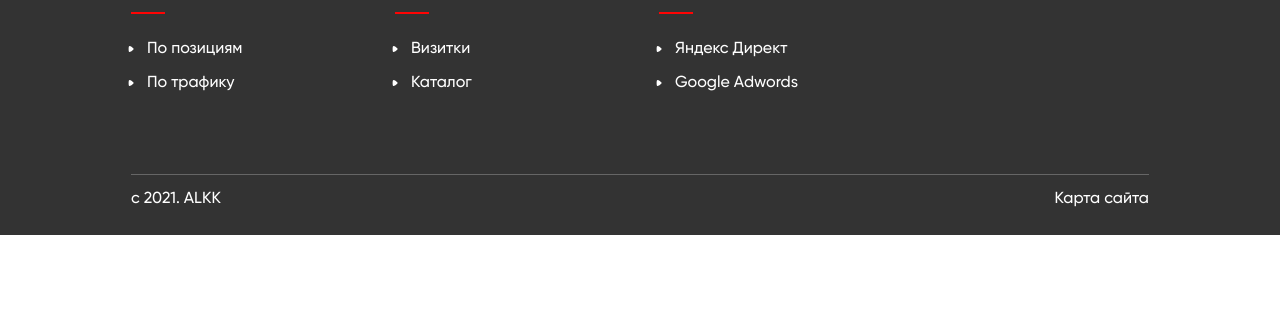
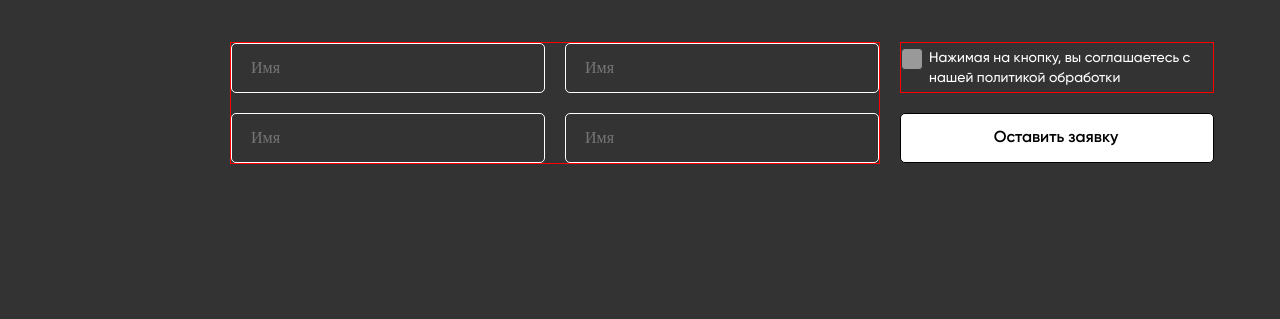
Before and after one commit to Kir1806/alkk, a website built with webpack: page src/index.html in a window 1280 px wide. Shown: the part 2820-3139 px from the top of the page. Before the commit the page ends 3055 px from the top, so only its background shows below. Built offline with nearby package versions, Linux system fonts and the light colour scheme.

Commit message:
add application_form

```diff
--- /dev/null
+++ b/src/blocks/application-form/__title/application-form__title.css
@@ -0,0 +1,4 @@
+.application-form__title {
+    color: #fff;
+    margin-bottom: 45px;
+}
--- /dev/null
+++ b/src/blocks/application-form/application-form.css
@@ -0,0 +1,8 @@
+@import url('./__title/application-form__title.css');
+@import url('../application/application.css');
+
+.application-form {
+    width: 100%;
+    background-color: #333;
+    padding: 80px 230px;
+}
--- /dev/null
+++ b/src/blocks/application/__button/application__button.css
@@ -0,0 +1,7 @@
+.application__button {
+    grid-area: 2 / 2 / 3 / 3;
+    /* color: #fff; */
+    /* background-color: #ff0404 ; */
+    width: 314px;
+    font-weight: 600;
+}
--- /dev/null
+++ b/src/blocks/application/__checkbox/application__checkbox.css
@@ -0,0 +1,6 @@
+.application__checkbox {
+    grid-area: 1 / 2 / 2 / 3;
+    display: flex;
+    align-items: center;
+    border: 1px solid red;
+}
--- /dev/null
+++ b/src/blocks/application/__input-item/application__input-item.css
@@ -0,0 +1,10 @@
+.application__input-item {
+    width: 314px;
+    height: 50px;
+    padding-left: 19px;
+    padding-top: 15px;
+    padding-bottom: 15px;
+    border-radius: 5px;
+    border: 1px solid #FFF;
+    background-color: transparent;
+}
--- /dev/null
+++ b/src/blocks/application/__input/application__input.css
@@ -0,0 +1,9 @@
+.application__input {
+    grid-area: 1 / 1 / 3 / 2;
+    display: flex;
+    width: 650px;
+    flex-wrap: wrap;
+    flex-direction: row;
+    border: 1px solid red;
+    gap: 20px;
+}
--- /dev/null
+++ b/src/blocks/application/__label/application__label.css
@@ -0,0 +1,8 @@
+.application__label {
+    color: #fff;
+    font-family: 'Gilroy';
+    font-size: 14px;
+    font-style: normal;
+    font-weight: 500;
+    line-height: normal;
+}
--- /dev/null
+++ b/src/blocks/application/application.css
@@ -0,0 +1,15 @@
+@import url('../button/button3.css');
+@import url('./__input/application__input.css');
+@import url('./__input-item/application__input-item.css');
+@import url('./__checkbox/application__checkbox.css');
+@import url('./__label/application__label.css');
+@import url('./__button/application__button.css');
+
+
+.application {
+    display: grid;
+    grid-template-columns: repeat(2, 1fr);
+    grid-template-rows: repeat(2, 1fr);
+    grid-column-gap: 20px;
+    grid-row-gap: 20px;
+}
--- /dev/null
+++ b/src/blocks/button/button3.css
@@ -0,0 +1,19 @@
+.button3 {
+    width: 190px;
+    height: 50px;
+    border-radius: 5px;
+    background: #FFF;
+    color: #000;
+    text-align: center;
+    font-family: 'Gilroy';
+    font-size: 16px;
+    font-style: normal;
+    font-weight: 500;
+    line-height: 150%; /* 24px */
+    padding: 12px 34px 13px 32px;
+    border: 1px solid #000;
+  }
+  .button3:hover {
+    color: #ff0404;
+    border: 1px solid #ff0404;
+  }
--- a/src/index.html
+++ b/src/index.html
@@ -102,7 +102,7 @@
                     <li class="promotion-table__item">Создание резервной копии сайта</li>
                     <li class="promotion-table__item">Поиск и устранение дублей сайта</li>
                     <li class="promotion-table__item">Поиск и удаление битых ссылок</li>
-                    <li class="promotion-table__item">Пропишем тег '<link rel="canonical">'</li>
+                    <li class="promotion-table__item">Пропишем тег &lt;link rel="canonical"&gt;</li>
                     <li class="promotion-table__item">Создадим XML-карту сайта</li>
                 </ul>
                 <ul class="promotion-table__items">
@@ -111,7 +111,7 @@
                     <li class="promotion-table__item">Создание резервной копии сайта</li>
                     <li class="promotion-table__item">Поиск и устранение дублей сайта</li>
                     <li class="promotion-table__item">Поиск и удаление битых ссылок</li>
-                    <li class="promotion-table__item">Пропишем тег '<link rel="canonical">'</li>
+                    <li class="promotion-table__item">Пропишем тег &lt;link rel="canonical"&gt;</li>
                     <!-- <li class="calculator__table-item">Создадим XML-карту сайта</li> -->
                 </ul>
                 <ul class="promotion-table__items">
@@ -272,6 +272,24 @@
         </div>
     </section>
 
+    <section class="application-form">
+      <h2 class="section-title-level-2 application-form__title">Форма заявки</h2>
+      <form action="#" class="application">
+        <div class="application__input">
+          <input type="text" class="application__input-item" placeholder="Имя">
+          <input type="text" class="application__input-item" placeholder="Имя">
+          <input type="text" class="application__input-item" placeholder="Имя">
+          <input type="text" class="application__input-item" placeholder="Имя">
+        </div>
+        <div class="application__checkbox">
+          <input type="checkbox" id="cb2" class="">
+          <label for="cb2" class='checkbox-label application__label'>Нажимая на кнопку, вы соглашаетесь
+с нашей политикой обработки</label>
+      </div>
+      <button class="button3 application__button">Оставить заявку</button>
+      </form>
+    </section>
+
     <footer class="footer">
         <img src="./images/logo-footer.svg" alt="logo" class="footer__logo">
         <div class="table">
@@ -297,6 +315,7 @@
         </div>
     </footer>
 
+
 </body>
 
 </html>
--- a/src/pages/index.css
+++ b/src/pages/index.css
@@ -5,6 +5,7 @@
 @import url('../blocks/promotion/promotion.css');
 @import url('../blocks/comparison/comparison.css');
 @import url('../blocks/comparison-table/comparison-table.css');
+@import url('../blocks/application-form/application-form.css');
 
 @import url('../blocks/footer/footer.css');
 
```
Also changed, not shown: src/blocks/button/button.css (line endings or trailing spaces).
